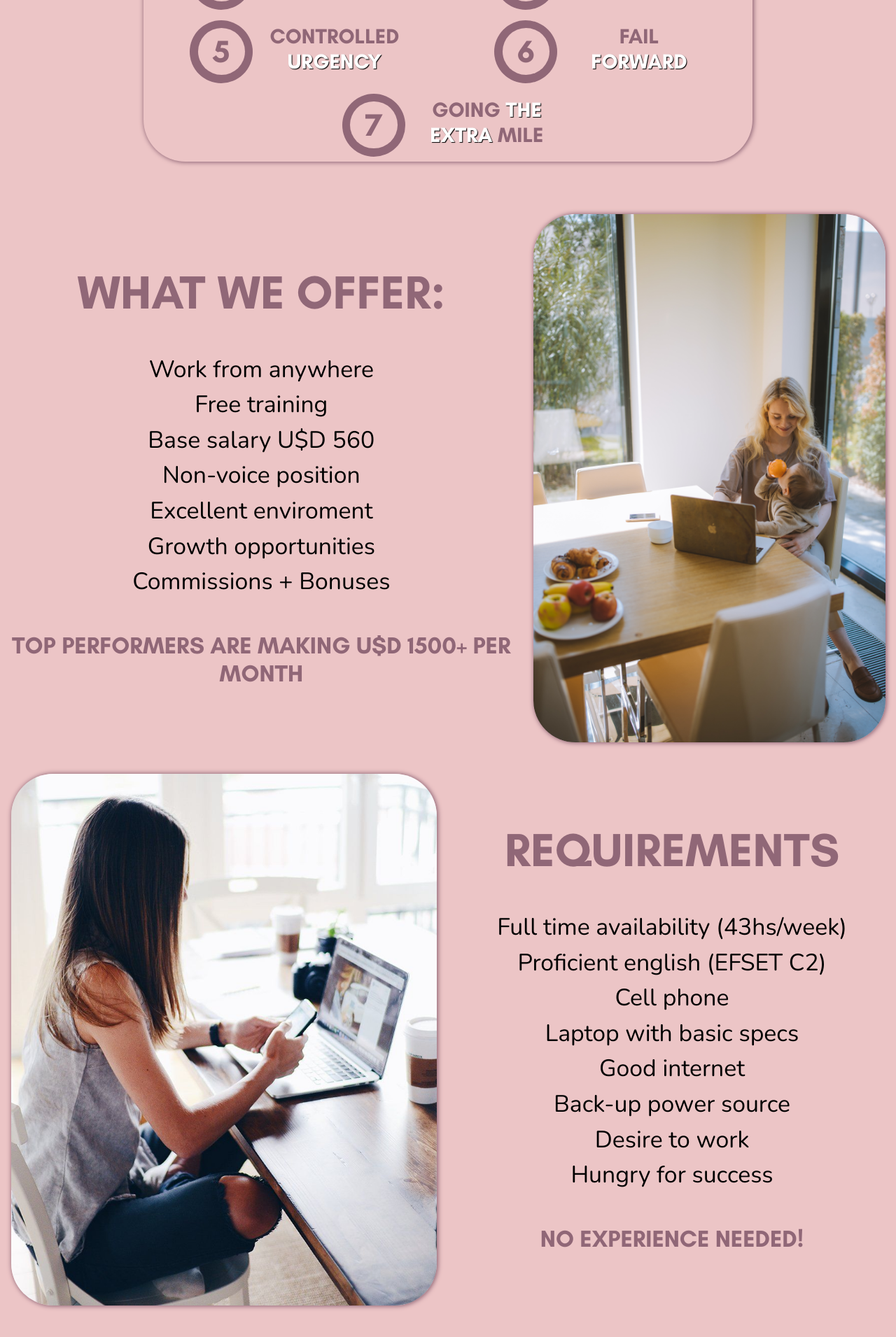
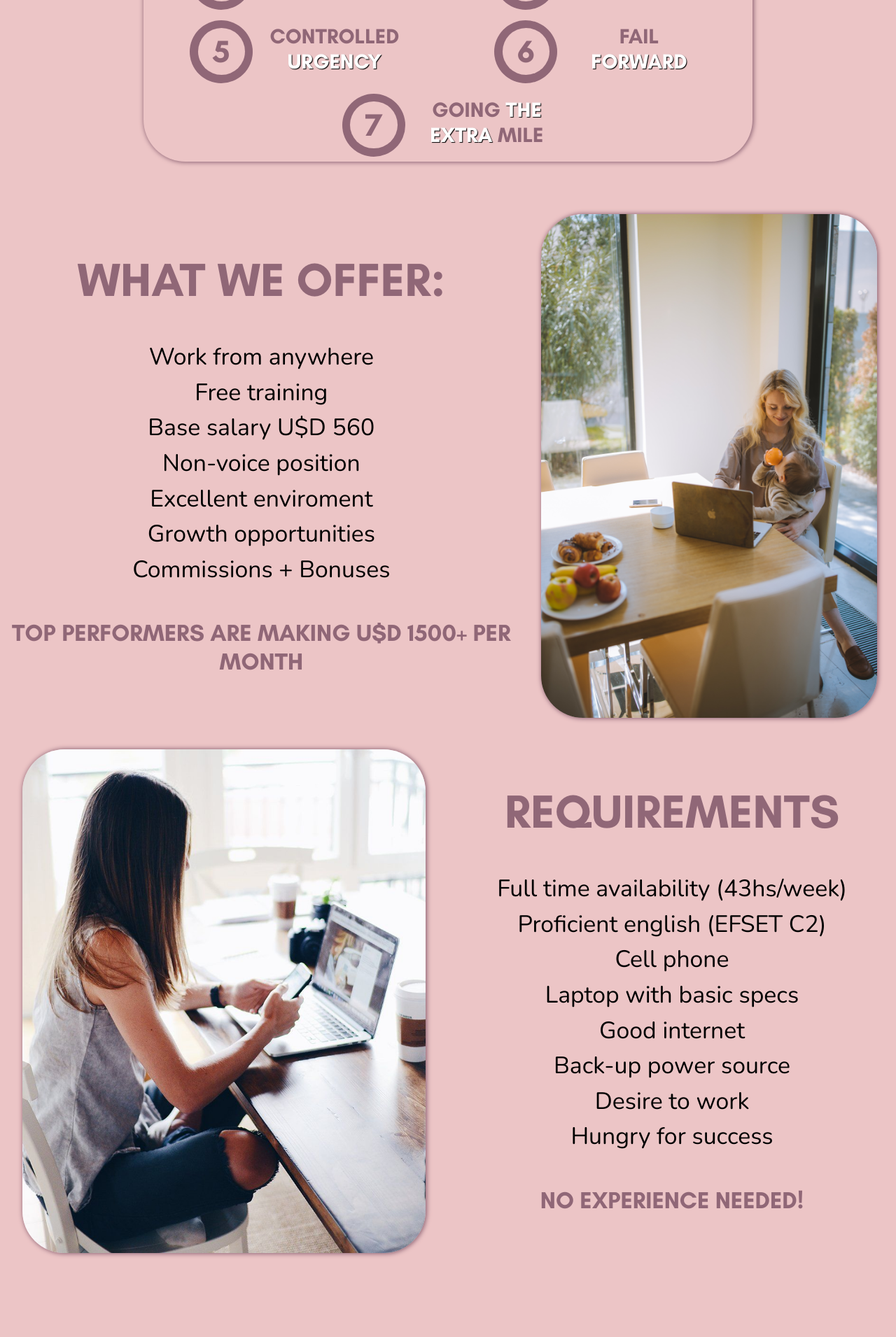
Before and after one commit to AlexisMaubert/tvac, a PHP site: page / in a window 1280 px wide. Shown: the part 936-2847 px from the top of the page at 70% size. After the commit the page ends 2732 px from the top, so only its background shows below. Run offline with PHP 8.4, Linux system fonts and the light colour scheme.

Commit message:
fix del alto máximo de las imágenes del home

```diff
--- a/style/style.css
+++ b/style/style.css
@@ -78,7 +78,7 @@ main{margin-top: 5rem;}
 .aligit-center{align-items: center;}
 .ta-wkcenter{text-align: -webkit-center;}
 
-
+/* HOME */
 /* BANNER */
 
 .banner{text-align: center;}
@@ -184,7 +184,7 @@ main{margin-top: 5rem;}
 }
 
 /* /VALUES */
-/* Lists */
+/* LISTS */
 
 .list{
     text-align: center;
@@ -196,11 +196,12 @@ main{margin-top: 5rem;}
 .list li{
     font-size: 1.5rem;
 }
-.list div div img{max-height: 95vh;}
+.list div div img{max-height: 90vh;}
 @media (min-width: 1200px){
     .list h2{font-size: 4.5rem;}
     .list h3{font-size: 2.25rem;}
     .list li{font-size: 2.25rem;}
 }
 
-/* /Lists */
+/* /LISTS */
+/* /HOME */
```
